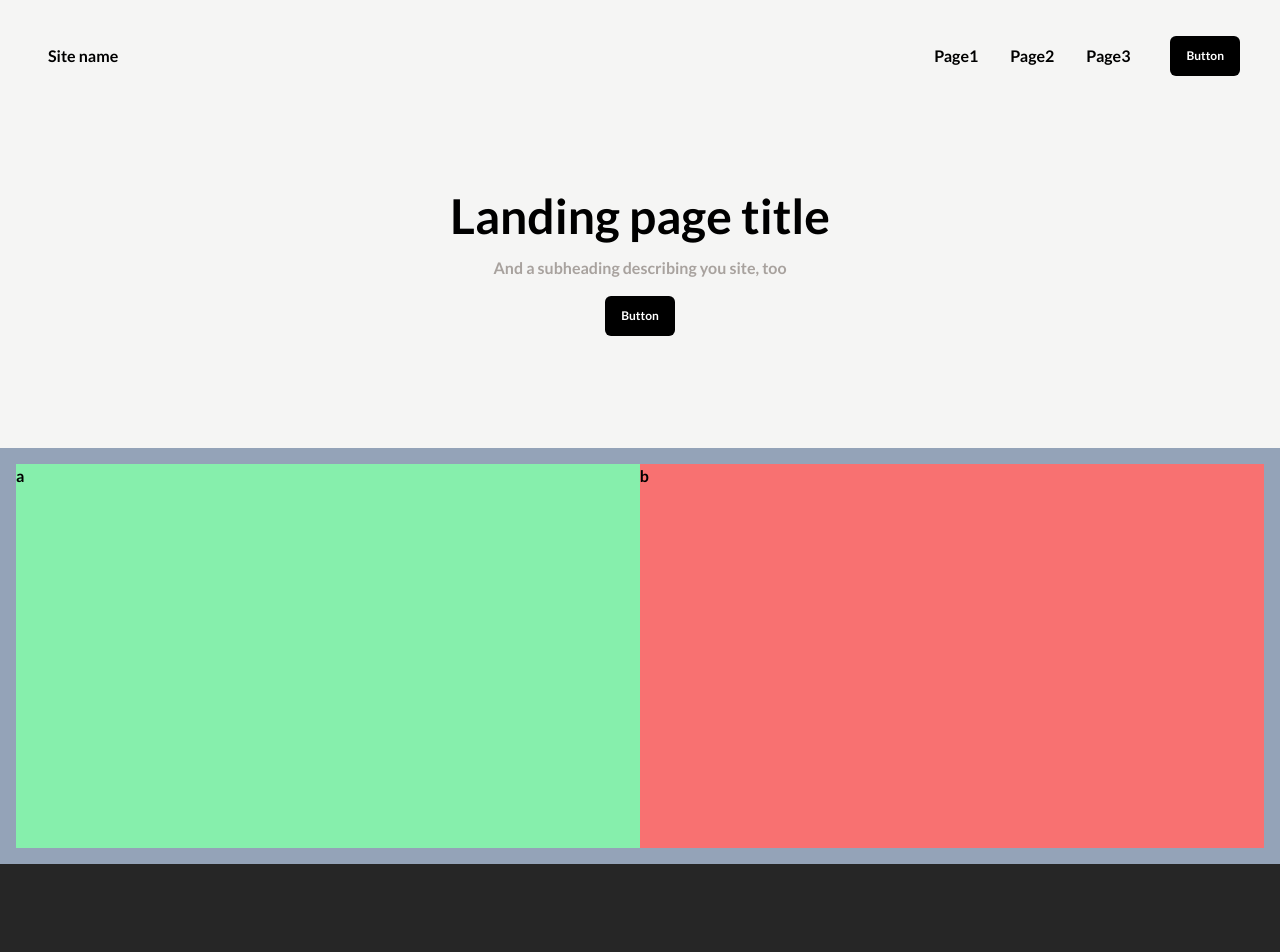
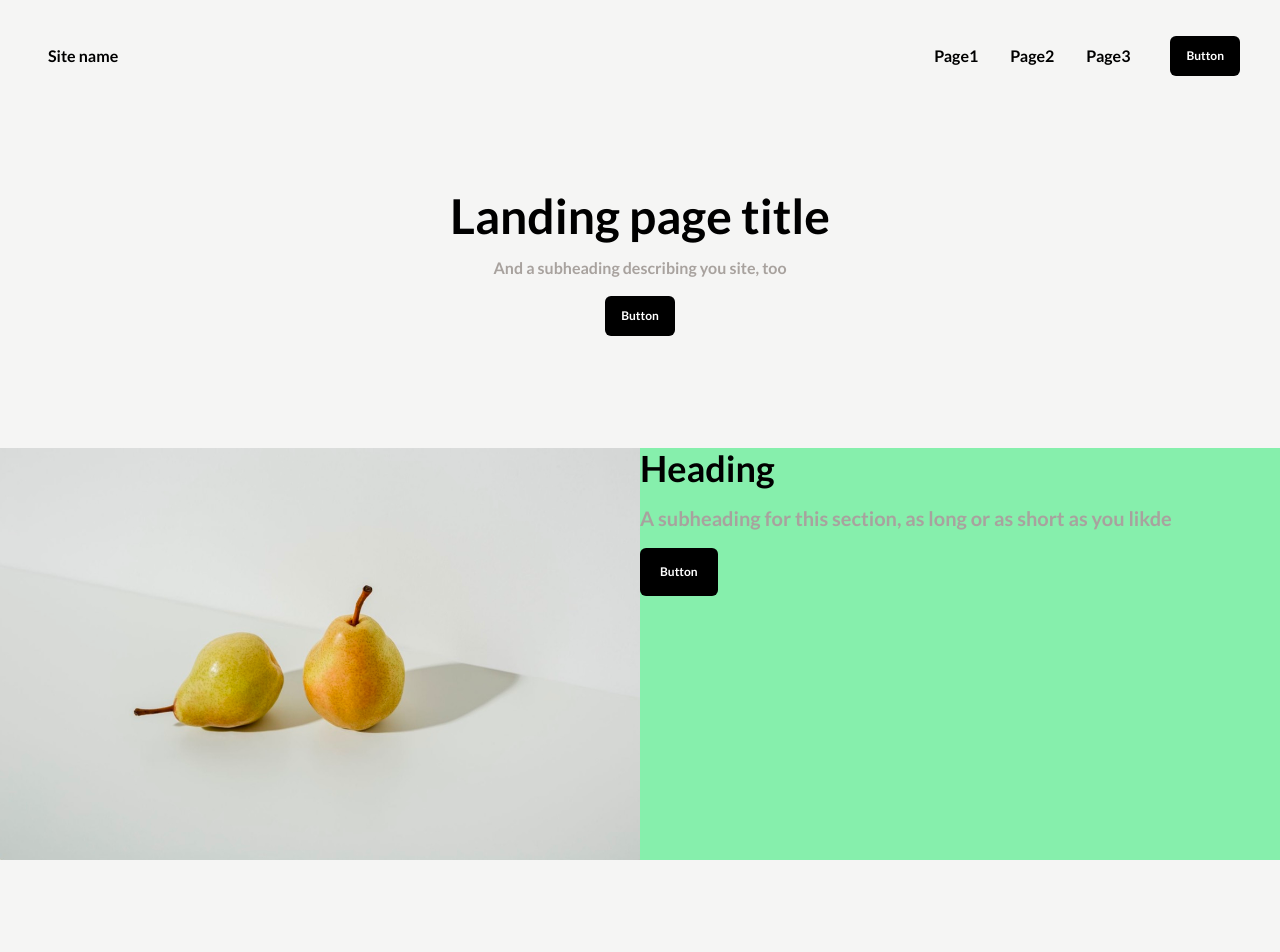
Before and after one commit to YM202c2100/figma-reproduction, a Next.js app: page / in a window 1280 px wide. Shown: the top 952 px of the page. Built offline with nearby package versions, Linux system fonts and the light colour scheme.

Commit message:
[update] next/imageのレスポンシブ対応
追加要素は試験的なものであるため、実際の要素と入れ替える必要あり

```diff
--- a/app/components/cardGenerator.tsx
+++ b/app/components/cardGenerator.tsx
@@ -1,5 +1,8 @@
 "use client"
 import Image from "next/image";
+
+import pear from "../../public/Figma-pear.jpg";
+
 type Card ={src:string, title:string, description:string};
 
 const Cards:Card[] = [{src:"/Figma-pear.jpg",
@@ -25,9 +28,14 @@ function CardGenerator(){
                 </div>
             )
         })} */}
-        <div className="bg-slate-400 flex p-4">
-            <div className="bg-green-300 flex-grow">a</div>
-            <div className="bg-red-400 flex-grow h-96">b</div>
+        <div className="flex flex-col md:flex-row">
+            <Image src={pear} alt="Picture of pear" sizes="100vw" className="w-full h-auto md:w-1/2"/>
+            <div className=" bg-green-300 md:w-1/2">
+                <div className="text-4xl">Heading</div>
+                <div className="text-stone-400 text-xl my-4">A subheading for this section, as long or as short as you likde
+                </div>
+                <button className="text-xs bg-black text-white px-5 py-4 rounded-md">Button</button>
+            </div>
         </div>
     </>)
 }
--- a/app/page.tsx
+++ b/app/page.tsx
@@ -14,7 +14,7 @@ export default function Page() {
       <button className="text-xs mx-10 bg-black text-white px-4 py-3 rounded-md">Button</button>
     </div>
     {/* Content description */}
-    <div className="container mx-auto my-28 bg-neutral-800 h-svh">
+    <div className="container mx-auto my-28">
       <CardGenerator/>
     </div>
   </>)
```
